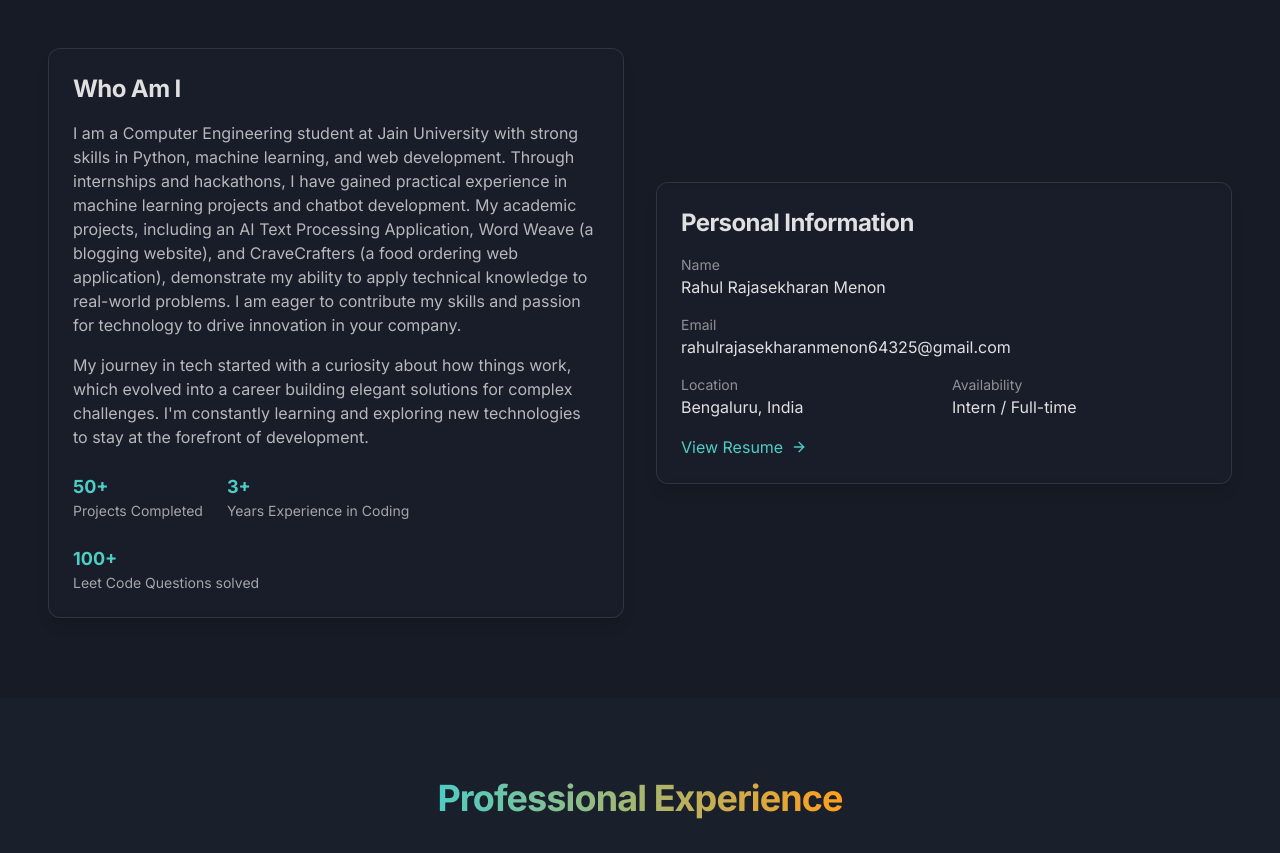
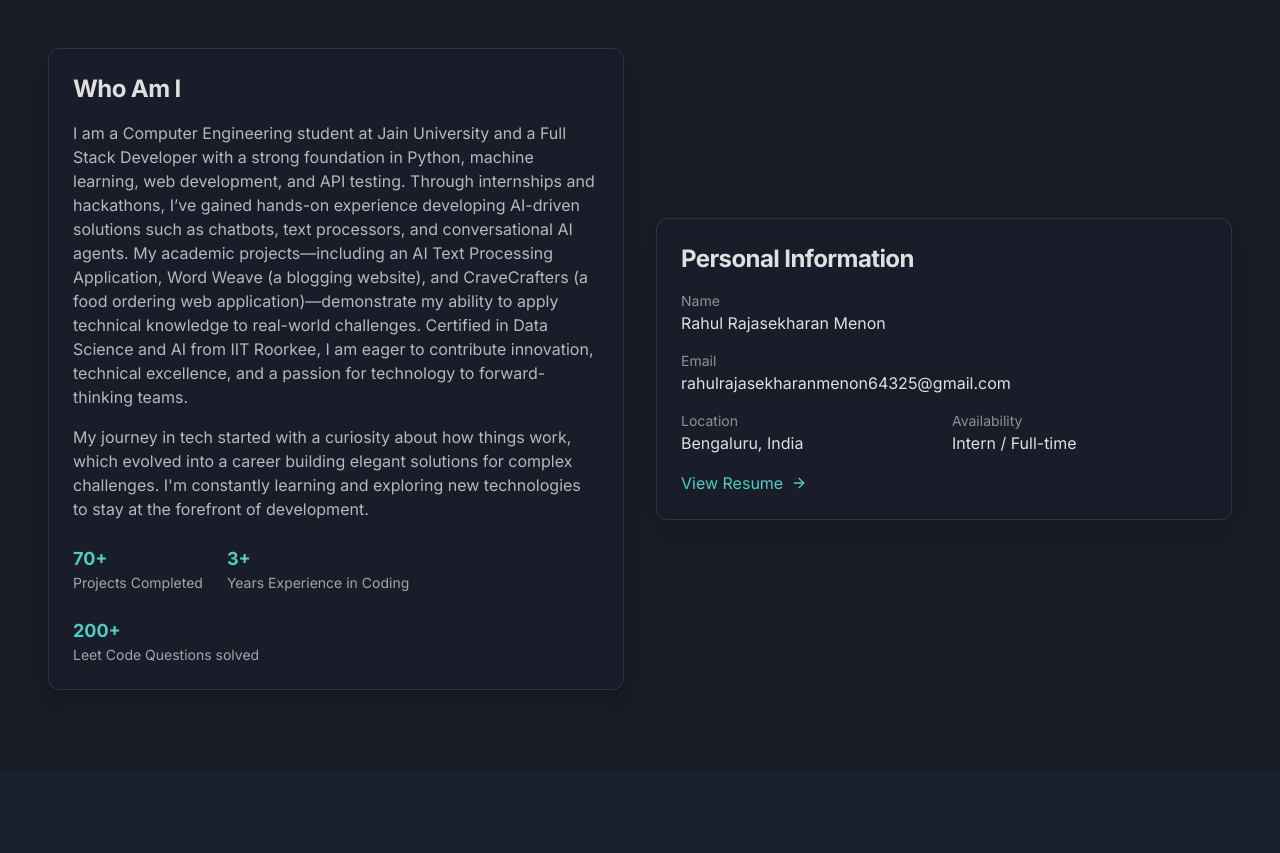
Before and after one commit to RahulRmCoder/My-Portfolio-Website, a React (Vite) app: page / in a window 1280 px wide. Shown: the part 920-1773 px from the top of the page. Built offline with nearby package versions, Linux system fonts and the light colour scheme.

Commit message:
Update About.tsx

```diff
--- a/src/components/About.tsx
+++ b/src/components/About.tsx
@@ -52,16 +52,7 @@ const About = () => {
               viewport={{ once: true }}
               transition={{ delay: 0.2, duration: 0.6 }}
             >
-              I am a Computer Engineering student at Jain University with
- strong skills in Python, machine learning, and web development.
- Through internships and hackathons, I have gained practical
- experience in machine learning projects and chatbot
- development. My academic projects, including an AI Text
- Processing Application, Word Weave (a blogging website), and
- CraveCrafters (a food ordering web application), demonstrate
- my ability to apply technical knowledge to real-world problems.
- I am eager to contribute my skills and passion for technology to
- drive innovation in your company.
+              I am a Computer Engineering student at Jain University and a Full Stack Developer with a strong foundation in Python, machine learning, web development, and API testing. Through internships and hackathons, I’ve gained hands-on experience developing AI-driven solutions such as chatbots, text processors, and conversational AI agents. My academic projects—including an AI Text Processing Application, Word Weave (a blogging website), and CraveCrafters (a food ordering web application)—demonstrate my ability to apply technical knowledge to real-world challenges. Certified in Data Science and AI from IIT Roorkee, I am eager to contribute innovation, technical excellence, and a passion for technology to forward-thinking teams.
             </motion.p>
             <motion.p
               className="text-theme-light/80 mb-6"
@@ -76,9 +67,9 @@ const About = () => {
 
             <div className="flex flex-wrap gap-6">
               {[
-                { value: '50+', label: 'Projects Completed' },
+                { value: '70+', label: 'Projects Completed' },
                 { value: '3+', label: 'Years Experience in Coding' },
-                { value: '100+', label: 'Leet Code Questions solved' }
+                { value: '200+', label: 'Leet Code Questions solved' }
               ].map((stat, index) => (
                 <motion.div
                   key={index}
@@ -134,7 +125,7 @@ const About = () => {
               </div>
 
               <motion.a
-                href="https://docs.google.com/document/d/11cnAvMgFQlUKJwKxs3tJ-l7c7ejDQLeUDKcCMqN5fOk/edit?usp=drive_link"
+                href="https://docs.google.com/document/d/1OVj2cfu6mxSmYD-_r2MnULMVA2l6BEDNW96JxXoox4o/edit?tab=t.0"
                 className="inline-flex items-center text-theme-teal hover:text-theme-amber transition-colors mt-4"
                 target="_blank"
                 rel="noopener noreferrer"
```
